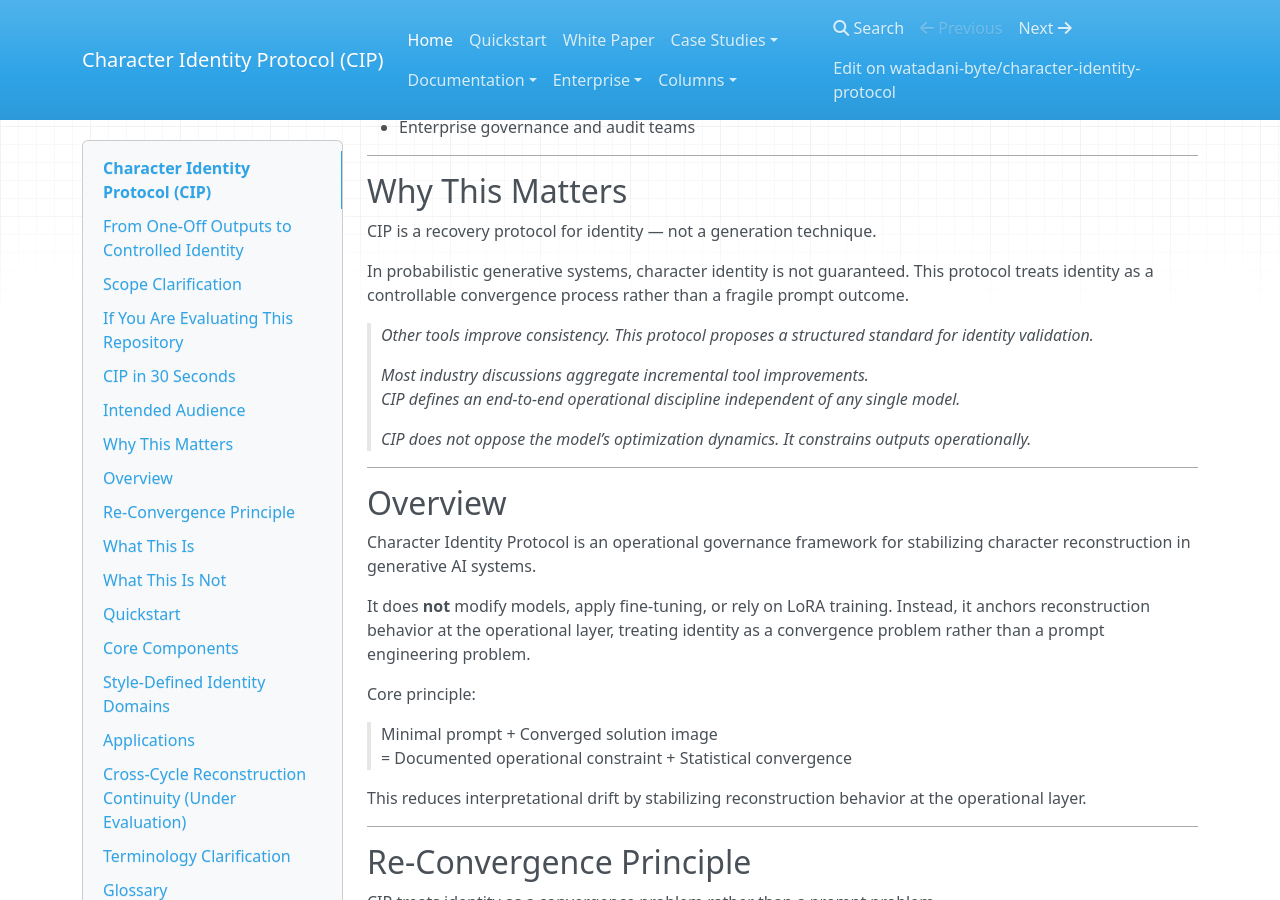
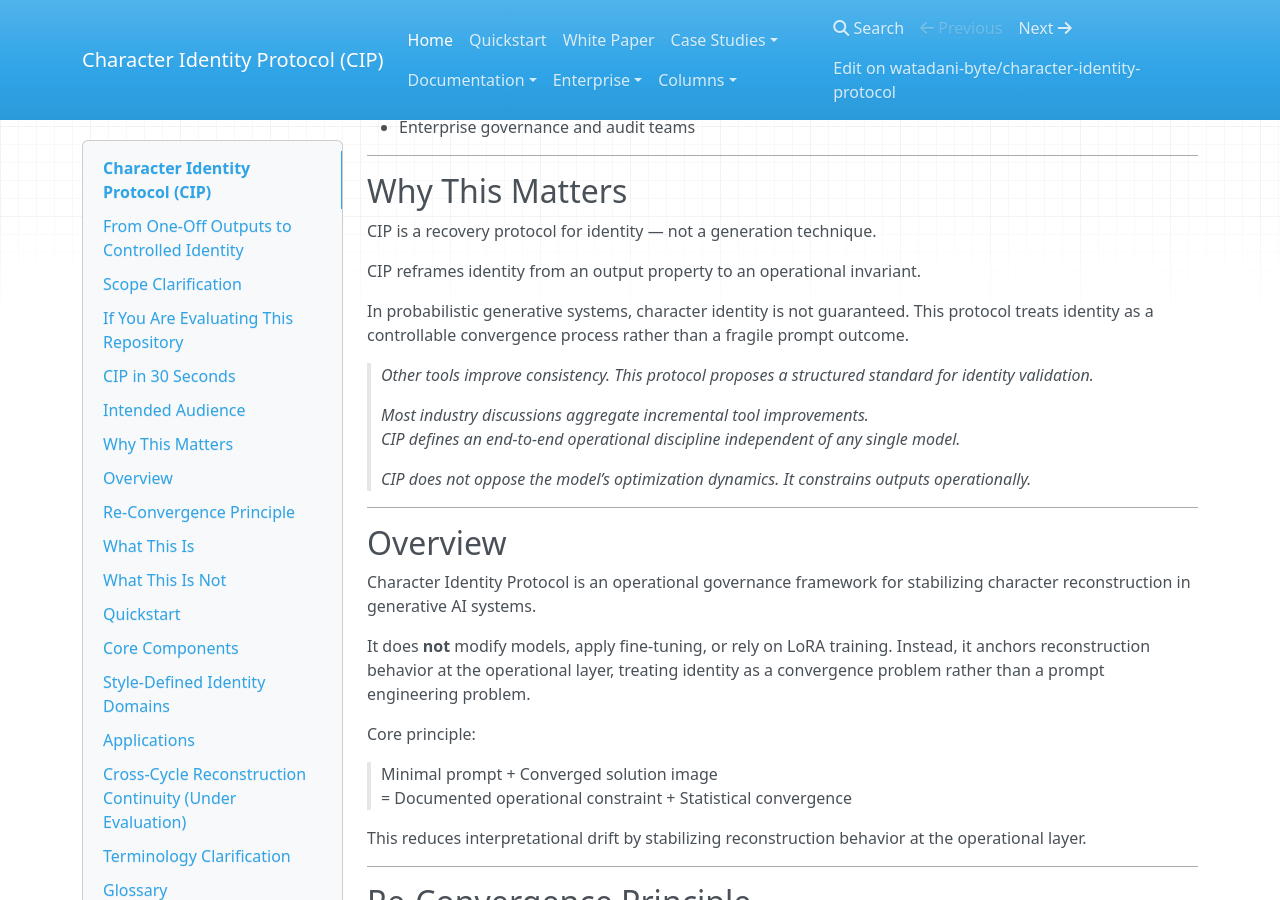
Before and after one commit to watadani-byte/character-identity-protocol, an MkDocs documentation site: the page built from docs/index.md, in a window 1280 px wide and 900 px high, scrolled down 2228 px. Built offline with MkDocs 1.6.1, drawn with Linux system fonts in a browser that asks for light colours; nearby versions of some CDN libraries.

Commit message:
index.md を更新

```diff
--- a/docs/index.md
+++ b/docs/index.md
@@ -121,6 +121,8 @@ Consistent character identity across sessions and platforms.
 ## Why This Matters
 
 CIP is a recovery protocol for identity — not a generation technique.
+
+CIP reframes identity from an output property to an operational invariant.
 
 In probabilistic generative systems, character identity is not
 guaranteed. This protocol treats identity as a controllable convergence
```
